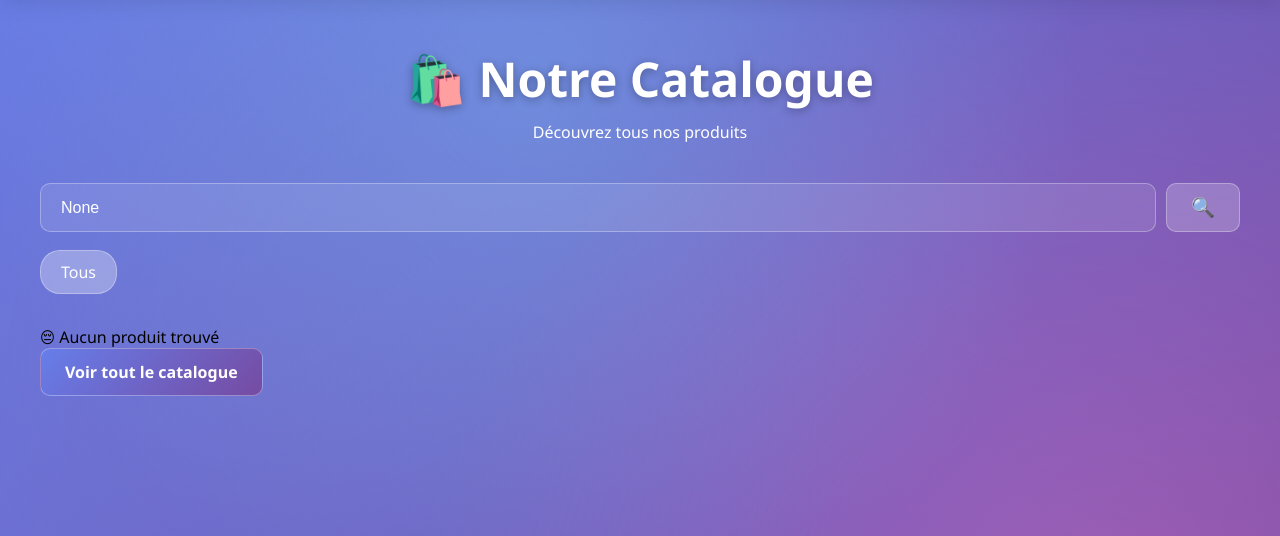
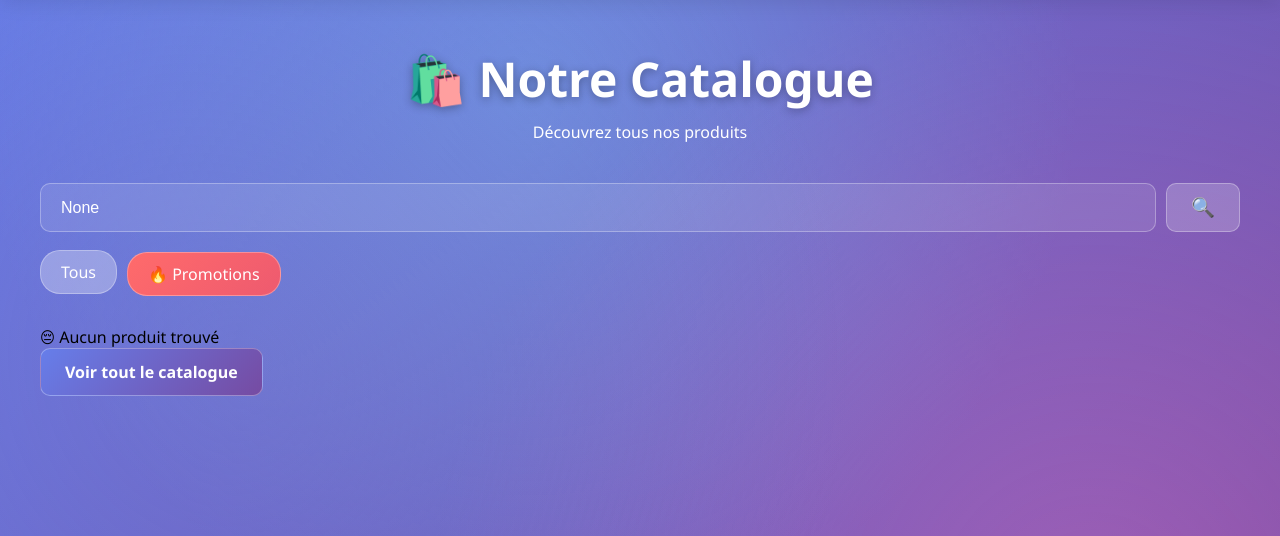
Before and after one commit to MaximeKELI/BoutiqueH, a Django app: page /catalogue/ in a window 1280 px wide. Shown: the part 74-610 px from the top of the page. Run offline with Django 4.2, Linux system fonts and the light colour scheme; data that the repository does not hold is empty.

Commit message:
Corrections

```diff
--- a/boutique_app/views.py
+++ b/boutique_app/views.py
@@ -300,11 +300,14 @@
             defaults={}
         )
 
+        # Utiliser le prix d'affichage (promo si disponible)
+        prix_vente = produit.prix_affichage
+
         # Vérifier si le produit est déjà dans le panier
         item, item_created = ItemPanier.objects.get_or_create(
             panier=panier,
             produit=produit,
-            defaults={'quantite': quantite, 'prix_unitaire': produit.prix_vente}
+            defaults={'quantite': quantite, 'prix_unitaire': prix_vente}
         )
 
         if not item_created:
--- a/templates/client/catalogue.html
+++ b/templates/client/catalogue.html
@@ -20,8 +20,12 @@
 
             <div class="category-filters">
                 <a href="{% url 'catalogue' %}"
-                   class="category-filter {% if not categorie_actuelle %}active{% endif %}">
+                   class="category-filter {% if not categorie_actuelle and not promotion_filter %}active{% endif %}">
                     Tous
+                </a>
+                <a href="?promotion=1"
+                   class="category-filter {% if promotion_filter %}active{% endif %}" style="background: linear-gradient(135deg, #ff6b6b, #ee5a6f);">
+                    🔥 Promotions
                 </a>
                 {% for categorie in categories %}
                 <a href="?categorie={{ categorie.id }}"
```
